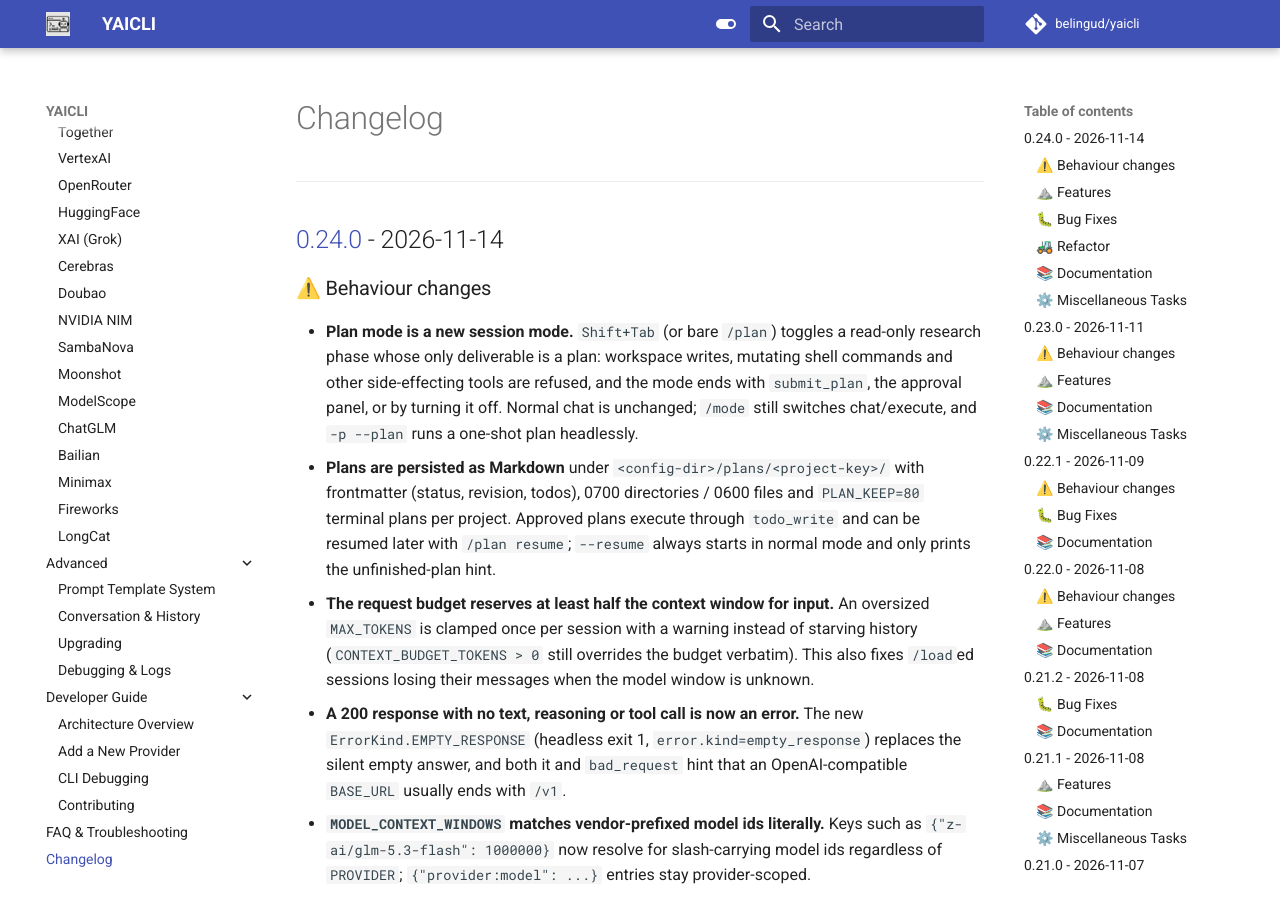
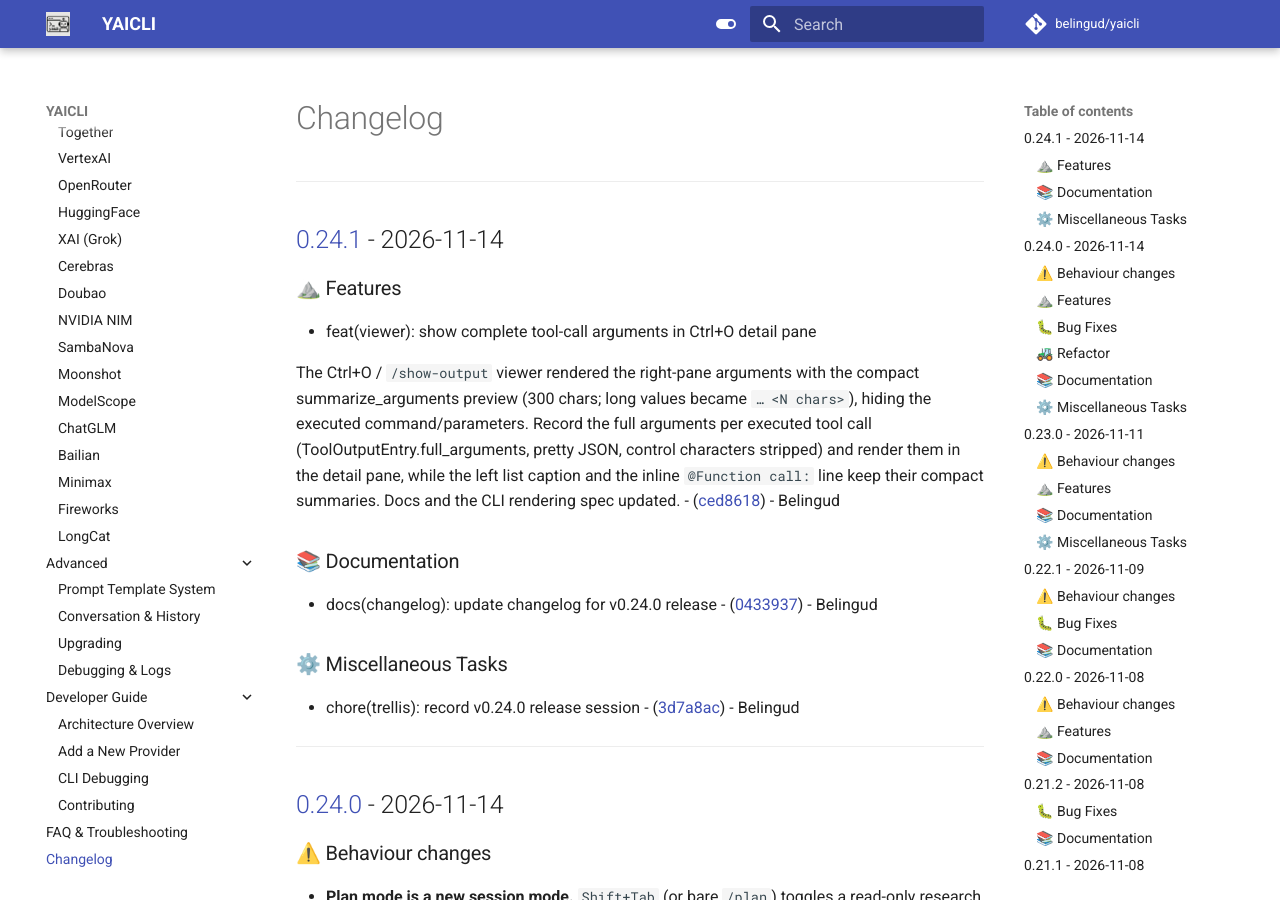
Before and after one commit to belingud/yaicli, an MkDocs documentation site: the page built from docs/changelog.md, in a window 1280 px wide and 900 px high. Built offline with MkDocs 1.6.1 and Material for MkDocs 9.7.7, drawn with Linux system fonts in a browser that asks for light colours; comment, search, counter and statistics services are not loaded.

Commit message:
docs(changelog): update changelog for v0.24.1 release

```diff
--- a/docs/changelog.md
+++ b/docs/changelog.md
@@ -1,3 +1,27 @@
+
+---
+## [0.24.1](https://github.com/belingud/yaicli/compare/v0.24.0..v0.24.1) - 2026-11-14
+
+### ⛰️  Features
+
+- feat(viewer): show complete tool-call arguments in Ctrl+O detail pane
+
+The Ctrl+O / `/show-output` viewer rendered the right-pane arguments with the
+compact summarize_arguments preview (300 chars; long values became
+`… <N chars>`), hiding the executed command/parameters. Record the full
+arguments per executed tool call (ToolOutputEntry.full_arguments, pretty
+JSON, control characters stripped) and render them in the detail pane,
+while the left list caption and the inline `@Function call:` line keep
+their compact summaries. Docs and the CLI rendering spec updated. - ([ced8618](https://github.com/belingud/yaicli/commit/ced8618a08e9428a0595075becf4f79541e51933)) - Belingud
+
+### 📚 Documentation
+
+- docs(changelog): update changelog for v0.24.0 release - ([0433937](https://github.com/belingud/yaicli/commit/04339373d252f860652dbb3701b7f30e00981eaa)) - Belingud
+
+### ⚙️ Miscellaneous Tasks
+
+- chore(trellis): record v0.24.0 release session - ([3d7a8ac](https://github.com/belingud/yaicli/commit/3d7a8acc2cd5eef5cff9b11dfcade4f20b841d0c)) - Belingud
+
 
 ---
 ## [0.24.0](https://github.com/belingud/yaicli/compare/v0.23.0..v0.24.0) - 2026-11-14
```
Also changed, not shown: CHANGELOG.md (+24 -0 lines), 1 other file.
